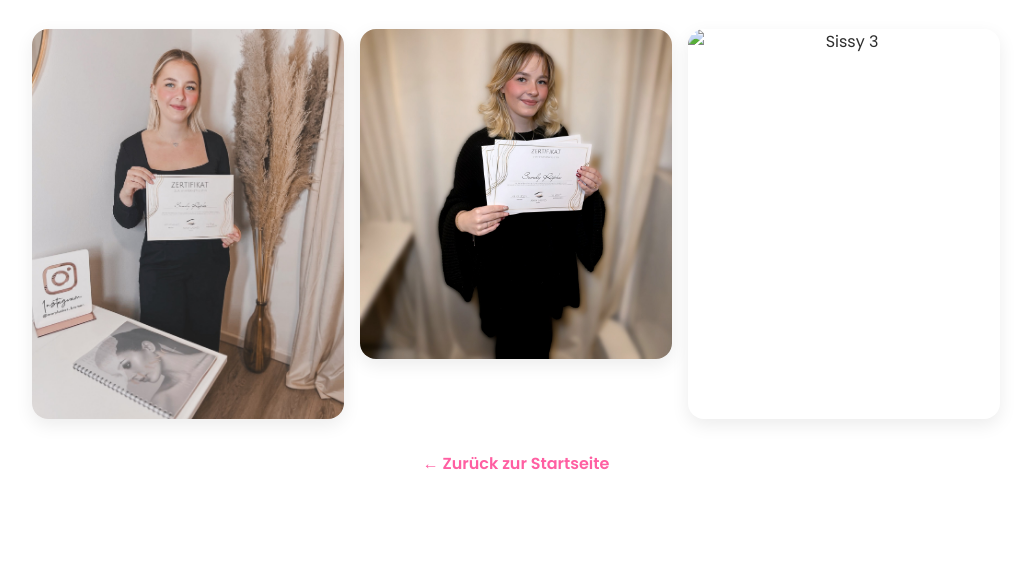
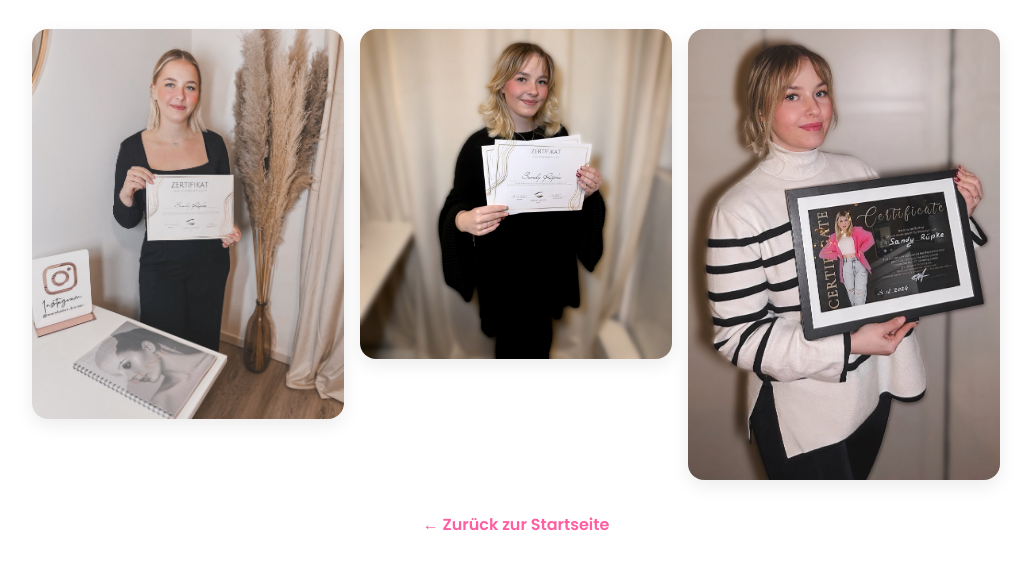
Before and after one commit to SissyLashes/SissyLashes, a plain HTML site: page dasbinich.html in a window 1280 px wide. Shown: the part 233-802 px from the top of the page, without its empty margins (124-1155 px from the left). Drawn offline with nearby package versions, Linux system fonts and the light colour scheme.

Commit message:
Update dasbinich.html

```diff
--- a/dasbinich.html
+++ b/dasbinich.html
@@ -25,7 +25,7 @@
     <div class="me-grid">
       <img src="Zertifikat1.jpg" alt="Sissy 1" />
       <img src="Zertifikat2.jpg" alt="Sissy 2" />
-      <img src="images/me3.jpg" alt="Sissy 3" />
+      <img src="Zertifikat3.jpg" alt="Sissy 3" />
     </div>
     <a href="index.html" class="back">&larr; Zurück zur Startseite</a>
   </main>
```
